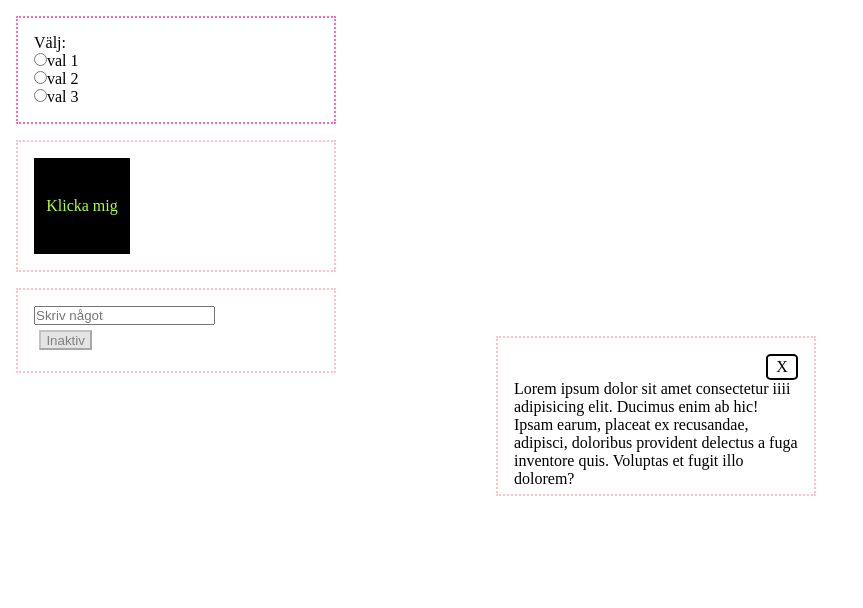
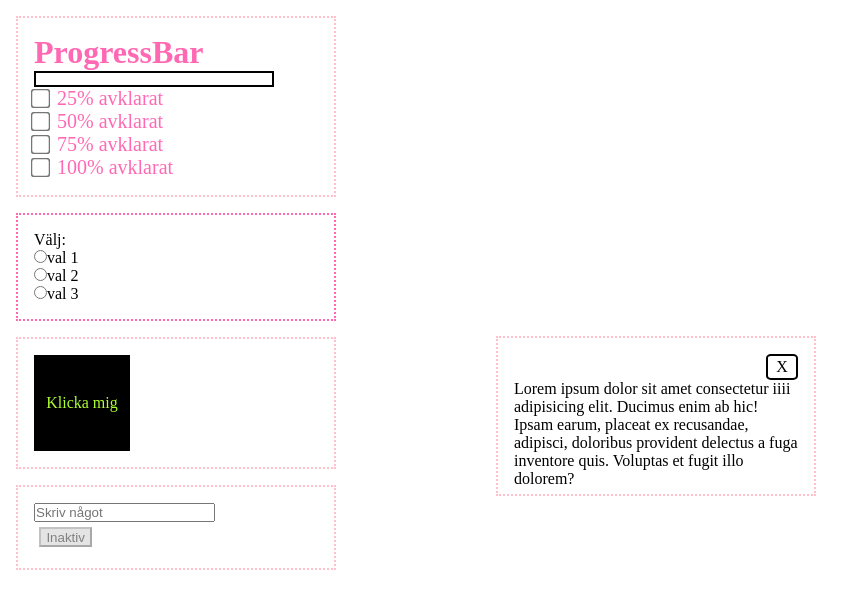
Before and after one commit to naathaliie/moving-stuff, a React (Vite) app: page / in a window 1280 px wide. Shown: the top 608 px of the page, without its empty margins (0-863 px from the left). Built offline with nearby package versions, Linux system fonts and the light colour scheme.

Commit message:
progressBar

```diff
--- a/src/App.tsx
+++ b/src/App.tsx
@@ -1,12 +1,14 @@
 import "./App.css";
 import DissaperingBox from "./Components/DissaperingBox/DissaperingBox";
 import DivButton from "./Components/DivButton/DivButton";
+import ProgressBar from "./Components/ProgressBar/ProgressBar";
 import RadioButton from "./Components/RadioButton/RadioButton";
 import TheInputField from "./Components/TheInputField/TheInputField";
 
 function App() {
   return (
     <>
+      <ProgressBar />
       <DissaperingBox />
       <RadioButton />
       <DivButton />
--- /dev/null
+++ b/src/Components/ProgressBar/ProgressBar.scss
@@ -0,0 +1,30 @@
+.ProgressBar {
+  color: hotpink;
+  margin: 1rem;
+  padding: 1rem;
+  border: dotted 2px pink;
+  max-width: 20rem;
+  height: auto;
+
+.theProgressbar-Box{
+    width: 15rem;
+    height: 1rem;
+    border: black solid 2px;
+
+    .theProgress{
+        background-color: hotpink;
+        height: 98%;
+
+    }
+}
+
+  .checkbox-Box{
+    input[type="checkbox"]{
+        margin-right: 10px;
+        transform: scale(1.5); /* För att göra checkboxen 1.5 gånger större */
+    }
+    label{
+        font-size: 20px;
+    }
+  }
+}
--- /dev/null
+++ b/src/Components/ProgressBar/ProgressBar.tsx
@@ -0,0 +1,54 @@
+/* Gör en komponent med en progress bar och några checkboxar.
+När man klickar i en checkbox animerar vi att progressbaren
+går upp ett steg. När alla checkboxar är iklickade så är baren full.
+Klickar man ur animerar vi att baren krymper ner ett steg. */
+
+import { useState } from "react";
+import "./ProgressBar.scss";
+
+const ProgressBar = () => {
+  const [width, setWidth] = useState<string>("0%");
+
+  return (
+    <div className="ProgressBar">
+      <h1>ProgressBar</h1>
+      <div className={`theProgressbar-Box`}>
+        <div className="theProgress" style={{ width: width }}></div>
+      </div>
+      <div className="checkbox-Box">
+        <div className="Done25">
+          <label htmlFor="Done25">
+            <input
+              type="checkbox"
+              id="Done25"
+              onClick={() => {
+                setWidth("25%");
+              }}
+            />
+            25% avklarat
+          </label>
+        </div>
+        <div className="Done50">
+          <label htmlFor="Done50">
+            <input type="checkbox" id="Done50" />
+            50% avklarat
+          </label>
+        </div>
+        <div className="Done75">
+          <label htmlFor="Done75">
+            <input type="checkbox" id="Done75" />
+            75% avklarat
+          </label>
+        </div>
+        <div className="Done100">
+          <label htmlFor="Done100">
+            <input type="checkbox" id="Done100" />
+            100% avklarat
+          </label>
+        </div>
+      </div>
+    </div>
+  );
+};
+
+export default ProgressBar;
```
